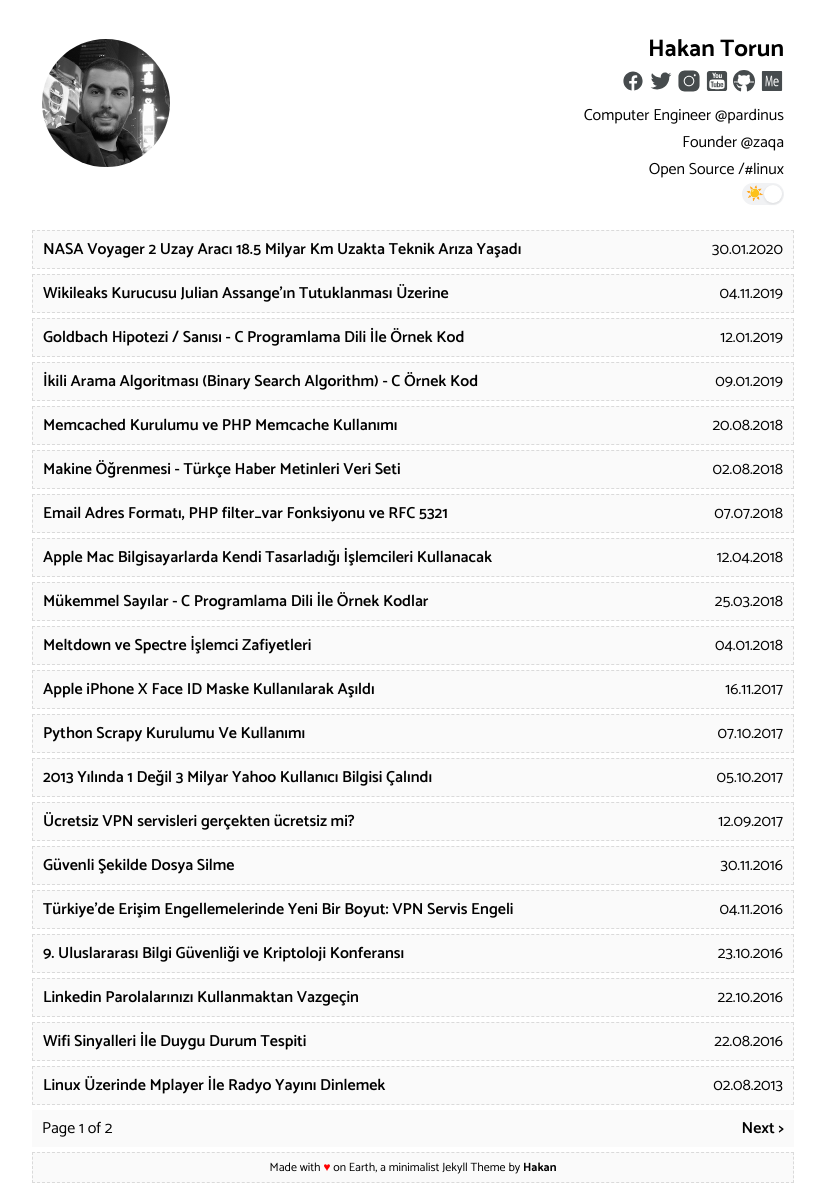
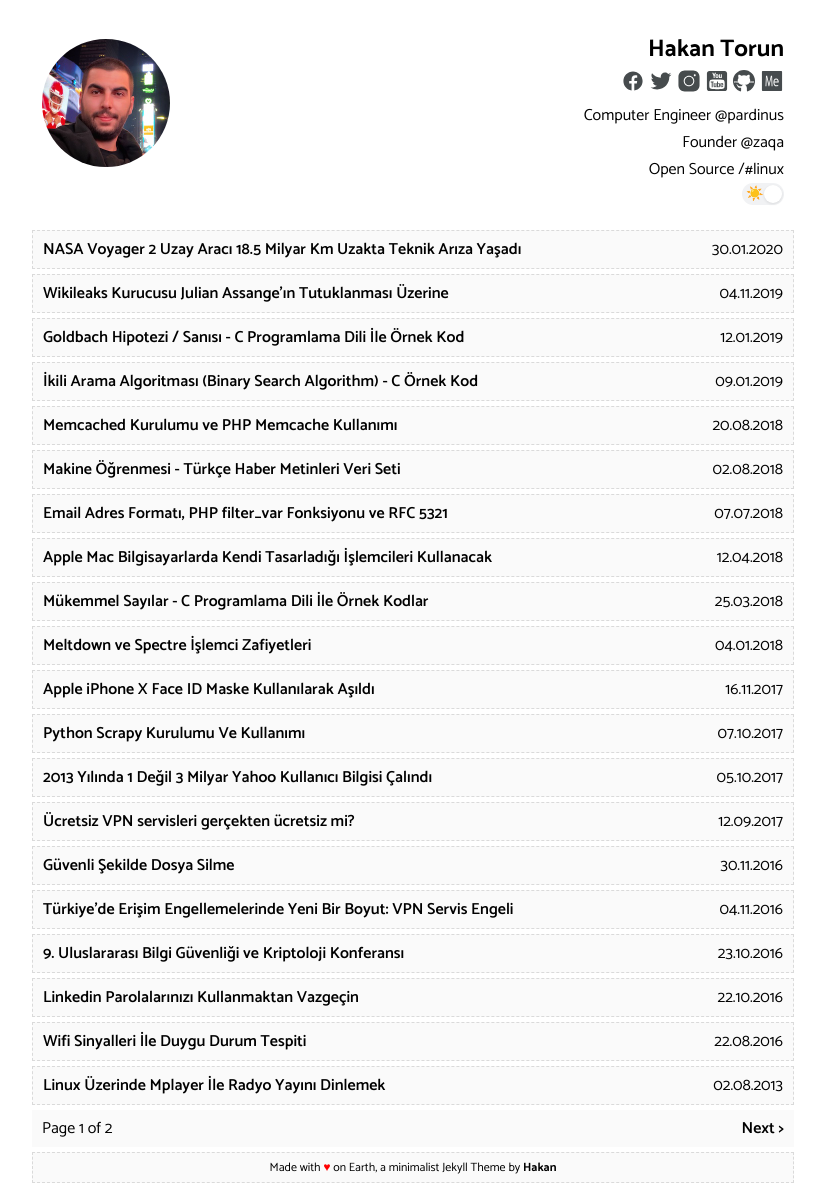
Before and after one commit to onepase/onepase.github.io, a Jekyll site: the page built from index.html, in a window 1280 px wide. Shown: the whole page, without its empty margins (227-1052 px from the left). Built offline with Jekyll 4.4.1, drawn with Linux system fonts in a browser that asks for light colours; the list of posts is cut into pages by our own code.

Commit message:
Config updated

```diff
--- a/_config.yml
+++ b/_config.yml
@@ -15,7 +15,7 @@ discus-identifier: hakanio
 author:
   name: Hakan Torun
   bio: Computer Engineer @pardinus <br> Founder @zaqa <br> Open Source /#linux
-  picture: assets/images/profile.jpg
+  picture: assets/images/hakan-torun.jpg
   github: onepase # github username
   twitter: onepase # twitter username
   facebook: onepase # facebook username
```
Also changed, not shown: assets/images/hakan-torun.jpg (added).
